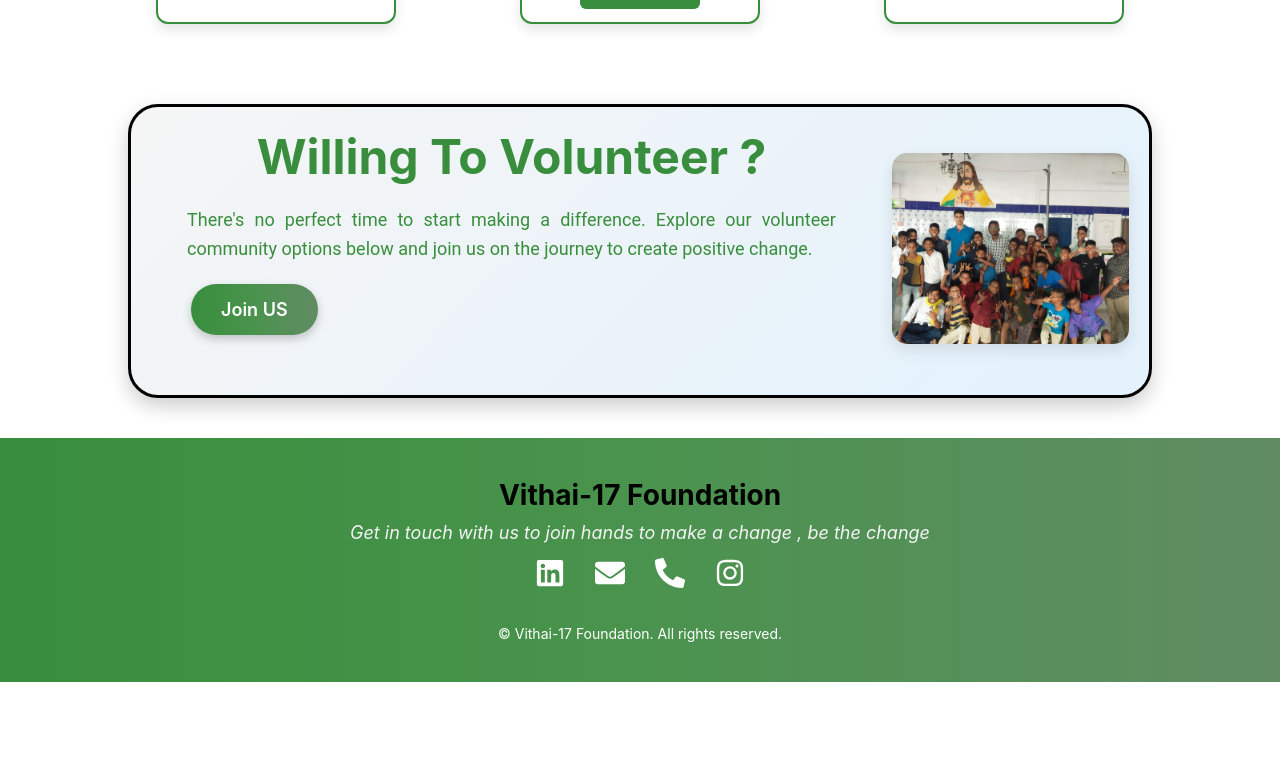
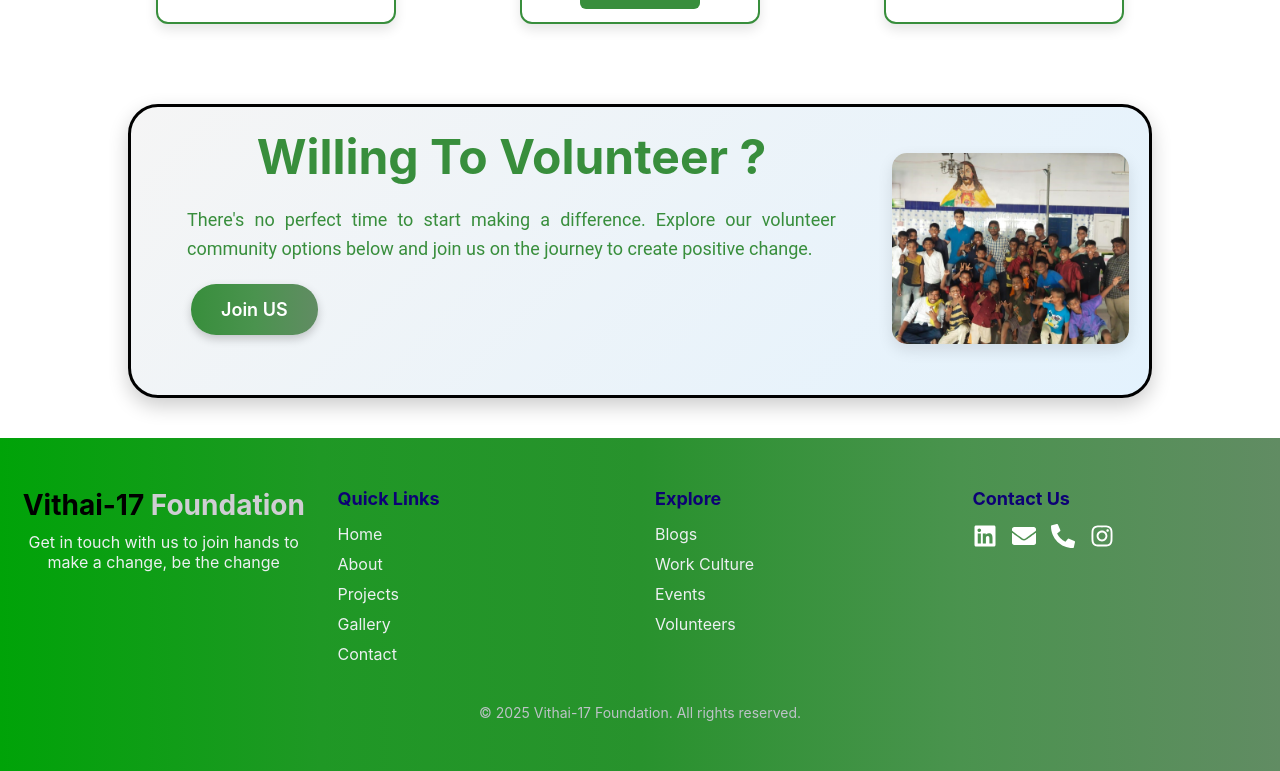
Before and after one commit to Senthil1608/vithai, a React (Create React App) app: page /about in a window 1280 px wide. Shown: the part 2456-3227 px from the top of the page. Before the commit the page ends 3138 px from the top, so only its background shows below. Built offline with nearby package versions, Linux system fonts and the light colour scheme.

Commit message:
new version-8

```diff
--- a/src/components/Footer.js
+++ b/src/components/Footer.js
@@ -1,15 +1,44 @@
 import React from "react";
 import { FaLinkedin, FaEnvelope, FaPhoneAlt, FaInstagram } from "react-icons/fa";
 import "../stylesheets/footer.css";
+import logo from "../home/emptylogo.png"
 
 const Footer = () => {
   return (
     <footer className="footer">
       <div className="footer-content">
+        <div className="footer-column">
           <div className="footer-logo">
-          <h2 className="footer-title">Vithai-17 Foundation</h2>
-          <p className="catchy-text">Get in touch with us to join hands to make a change , be the change</p>
+            <h2 className="footer-title"><span style={{ color: "black" }}>Vithai-17</span> Foundation</h2>
+            <p className="catchy-text">Get in touch with us to join hands to make a change, be the change</p>
+
           </div>
+
+        </div>
+
+        <div className="footer-column">
+          <h3 className="footer-heading">Quick Links</h3>
+          <ul className="nav-links">
+            <li><a href="/">Home</a></li>
+            <li><a href="/about">About</a></li>
+            <li><a href="/projects">Projects</a></li>
+            <li><a href="/gallery">Gallery</a></li>
+            <li><a href="/contactus">Contact</a></li>
+          </ul>
+        </div>
+
+        <div className="footer-column">
+          <h3 className="footer-heading">Explore</h3>
+          <ul className="nav-links">
+            <li><a href="/blogs">Blogs</a></li>
+            <li><a href="/work-culture">Work Culture</a></li>
+            <li><a href="/events">Events</a></li>
+            <li><a href="/volunteers">Volunteers</a></li>
+          </ul>
+        </div>
+
+        <div className="footer-column">
+          <h3 className="footer-heading">Contact Us</h3>
           <div className="footer-links">
             <a
               href="https://in.linkedin.com/company/vithai-17-foundation"
@@ -41,8 +70,10 @@ const Footer = () => {
             </a>
           </div>
         </div>
+      </div>
+
       <div className="footer-bottom">
-        <p>&#169; Vithai-17 Foundation. All rights reserved.</p>
+        <p>&#169; 2025 Vithai-17 Foundation. All rights reserved.</p>
       </div>
     </footer>
   );
--- a/src/contactus/Contactus.js
+++ b/src/contactus/Contactus.js
@@ -10,7 +10,7 @@ const Contactus = () =>{
             <div className="veeradisplay">
                 <Contactblock text1={"Join Us"} text2={"Willing to join our team, find the link below to fill the form and our HR team will contact you on further procees" } text3={"Join now"} />
                 <Contactblock  text1={"Donate Now"} text2={"We value every single donation, all documents ,bills and procedures will be done at the highest level of dignity and integrity."} text3={"Donate Now"}/>
-                <Contactblock text1={"Write to us"} text2={"Finding any queries or willing to give your valuable feedback, don't hesitate click the belwo and share your thoughts"} text3={"Write now"} />
+                <Contactblock text1={"Write to us"} text2={"Finding any queries or willing to give your valuable feedback, don't hesitate click the below and share your thoughts"} text3={"Write now"} />
             </div>
             <Footer />
 
--- a/src/home/HomePage.js
+++ b/src/home/HomePage.js
@@ -53,7 +53,7 @@ const HomePage = () => {
       </div>
 
       <div className="rectangle animate-on-scroll">
-        Creating Change Every Day,<br />
+        Creating Changes EveryDay,<br />
         Empowering Minds for Tomorrow
       </div>
 
@@ -99,9 +99,12 @@ const HomePage = () => {
       </div>
 
       <div className="impacts animate-on-scroll">
-        <Block text1="Founder’s Message" text2="Born from Passion, Fueled by Purpose" text3="What began as a spark in the mind of a budding engineering undergraduate quickly evolved into a selfless mission." text4="Read More"/>
-        <Block text1="Compile Plus" text2="Empowering Education, Inspiring Growth" text3="A special fundraising event with a clear mission: to offer top-tier programming workshops that promote education and mutual growth." text4="About"/>
-        <Block text1="Skill Up 1.0" text2="Empowering Careers through Skill and Inspiration" text3="This exciting 10-week course Featuring comprehensive placement training, along with inspiring guest lectures from industry leaders." text4="Read More"/>
+        <Block text1="Founder’s Message" text2="Born from Passion, Fueled by Purpose" text3="What began as a spark in the mind of a budding engineering undergraduate quickly evolved into a selfless mission." text4="About"/>
+        <Block text1="Compile Plus" text2="Empowering Education, Inspiring Growth" text3="A special fundraising event with a clear mission: to offer top-tier programming workshops that promote education and mutual growth." text4="projects"/>
+        <Block text1="Skill Up 1.0" text2="Empowering Careers through Skill and Inspiration" text3="This exciting 10-week course Featuring comprehensive placement training, along with inspiring guest lectures from industry leaders." text4="projects"/>
+      </div>
+      <div className="rectangle animate-on-scroll">
+       Vithai-17 a seed sown towards sustainability
       </div>
 
       <div className="impacts-1 animate-on-scroll">
@@ -114,7 +117,7 @@ const HomePage = () => {
           "Vithai 17-Foundation is dedicated to empowering young minds through innovative programs that foster skill development and confidence. Their impactful initiatives truly make a difference in the community, shaping future leaders."
           <span className="trainer-role">Speak Up-1.0 Trainer</span>
         </p>
-        <button className="read-more">Read More</button>
+        <a href="/projects"><button className="read-more">Read More</button></a>
       </div>
 
       <div className="impacts animate-on-scroll">
--- a/src/stylesheets/footer.css
+++ b/src/stylesheets/footer.css
@@ -1,66 +1,90 @@
 /* Footer Styles */
 .footer {
-  background: linear-gradient(to right,#388e3c,#4a934e,#618c63); /* Gradient from left to right */
+  background: linear-gradient(to right, #00a308,#1f9825,#28922d, #4a934e, #618c63);
   color: white;
-  padding: 40px 20px;
-  text-align: center;
+  padding: 50px 20px;
 }
 
 .footer-content {
-  display: flex;
-  flex-direction: column;
-  align-items: center;
-  margin-bottom: 20px;
+  display: grid;
+  grid-template-columns: repeat(auto-fit, minmax(200px, 1fr));
+  gap: 30px;
+  margin-bottom: 30px;
+}
+
+.footer-column {
+  text-align: left;
+}
+
+.footer-logo {
+  text-align: center;
 }
 
 .footer-title {
   font-size: 28px;
   font-weight: bold;
-  color: #000300; /* Green color for the foundation name */
+  color: #cfced3; /* Gold color for the title */
 }
 
 .catchy-text {
-  font-size: 18px;
-  font-style: italic;
-  color: #f3f3f3;
+  font-size: 16px;
+  color: #ecf0f1;
   margin-top: 10px;
 }
 
+.footer-heading {
+  font-size: 18px;
+  font-weight: bold;
+  margin-bottom: 15px;
+  color: #0d0175; /* Light orange for headings */
+}
+
+.nav-links {
+  list-style: none;
+  padding: 0;
+}
+
+.nav-links li {
+  margin-bottom: 10px;
+}
+
+.nav-links a {
+  color: #ecf0f1;
+  text-decoration: none;
+  font-size: 16px;
+  transition: color 0.3s ease;
+}
+
+.nav-links a:hover {
+  color: #1a1fbc; /* Light green hover effect */
+}
+
 .footer-links {
-  margin-top: 15px;
+  display: flex;
+  gap: 15px;
+  margin-top: 10px;
 }
 
 .social-icon {
-  margin: 0 15px;
-  font-size: 30px;
-  color: white;
-  transition: color 0.3s ease;
+  font-size: 24px;
+  color: rgb(255, 255, 255);
+  transition: color 0.1s ease;
 }
 
 .social-icon:hover {
-  color: #333533; /* Green color on hover */
+  color: #000000; /* Blue hover effect */
 }
 
 .footer-bottom {
-  margin-top: 30px;
+  text-align: center;
   font-size: 14px;
+  color: #bdc3c7;
 }
 
-.footer-bottom p {
-  margin: 0;
-}
-
-/* Responsive design for mobile */
+/* Responsive Design */
 @media (max-width: 768px) {
   .footer-content {
-      flex-direction: column;
-  }
-
-  .social-icon {
-      margin: 10px 10px; /* Adds vertical and horizontal spacing */
-  }
-
-  .social-icon + .social-icon {
-      margin-top: 15px; /* Adds spacing between icons when stacked vertically */
+    grid-template-columns: 1fr;
+    gap: 20px;
   }
 }
--- a/src/stylesheets/navigationbar.css
+++ b/src/stylesheets/navigationbar.css
@@ -6,7 +6,7 @@
   justify-content: center;
   margin: 0; /* Remove default margin */
   position: fixed; /* Keeps the navbar fixed in place */
-  top: 20px;  /* Position below the top bar */
+  top: 5px;  /* Position below the top bar */
   left: 0;
   width: 100%;
   z-index: 1000; /* Stacks below the bar */
```
Lines whose indentation alone changed are shown as unchanged.
